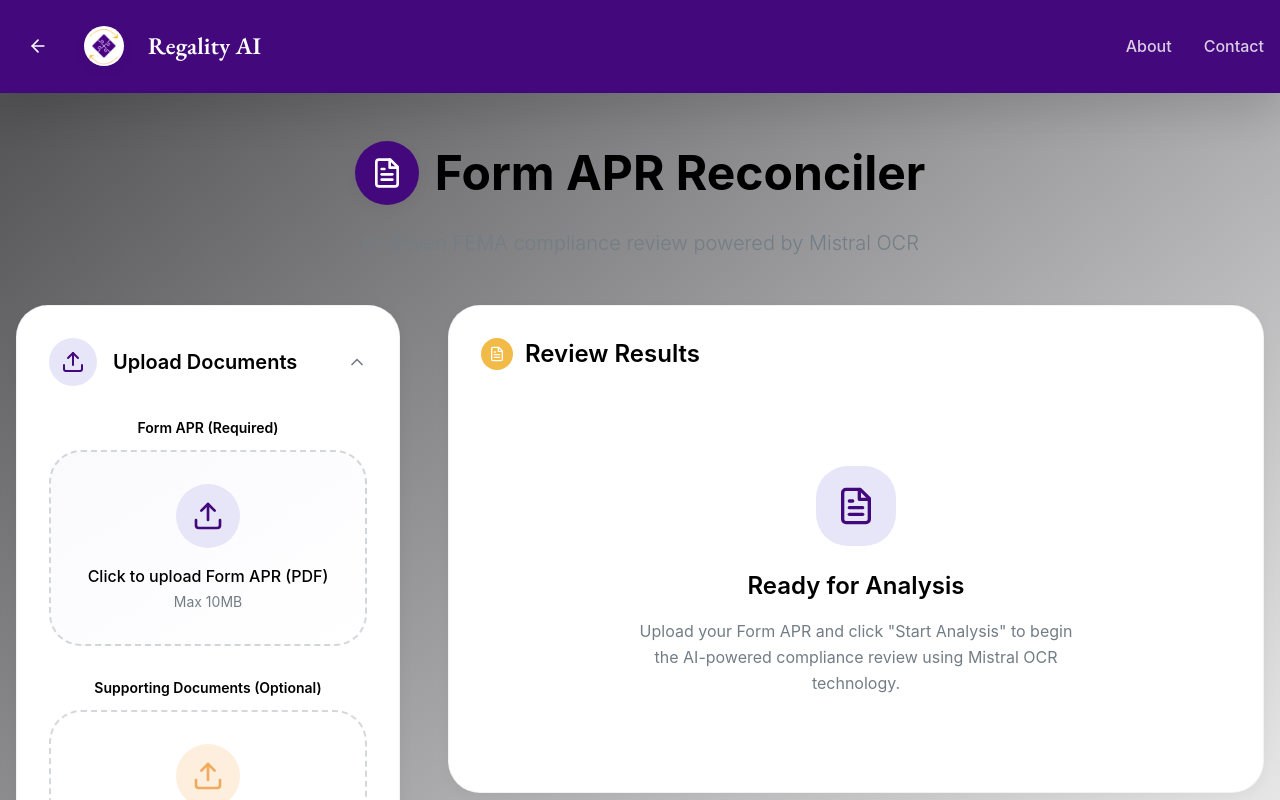
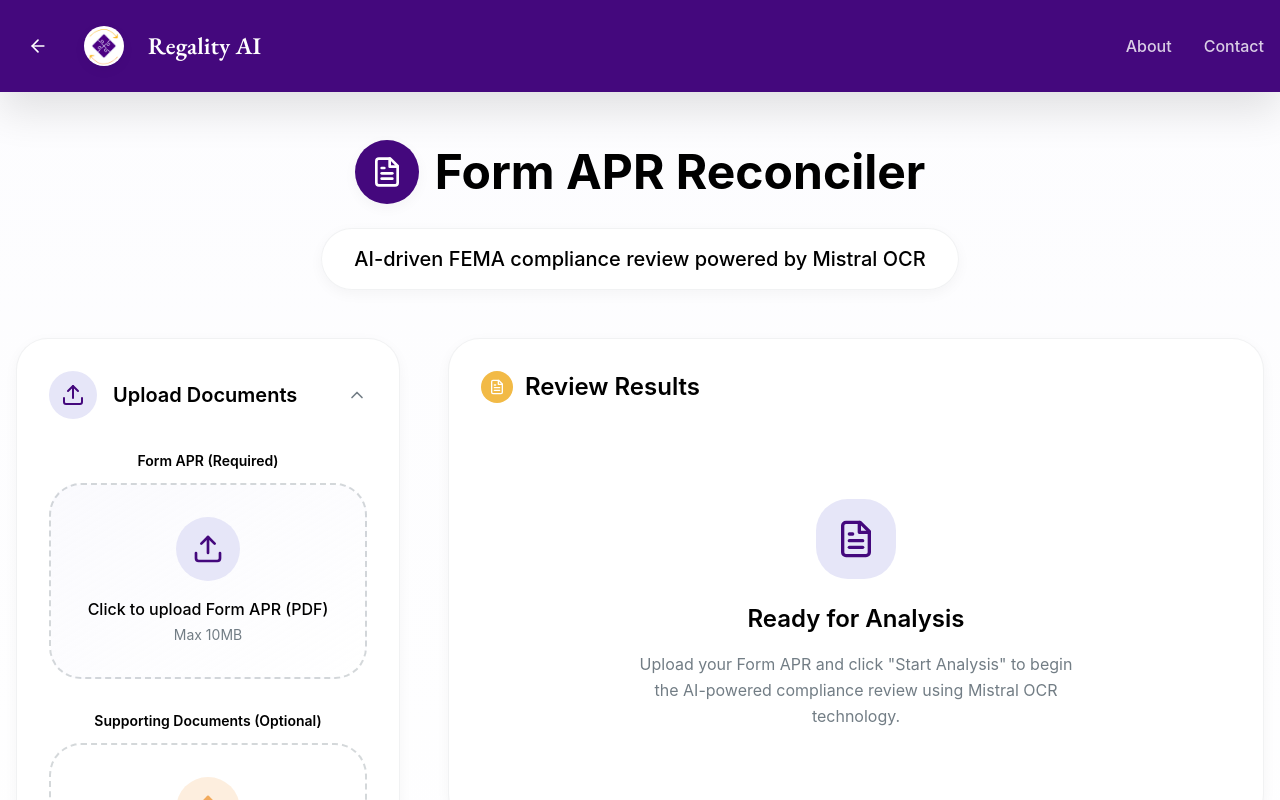
Before and after one commit to picturpoet/forms-java, a React (Vite) app: page /apr in a window 1280 px wide. Shown: the top 800 px of the page. Built offline with nearby package versions, Linux system fonts and the light colour scheme.

Commit message:
Fix contrast issues on APR page

```diff
--- a/src/pages/AprPage.tsx
+++ b/src/pages/AprPage.tsx
@@ -108,9 +108,9 @@
   };
 
   return (
-    <div className="min-h-screen bg-gradient-to-br from-brand-light/20 to-white">
-      {/* Header Bar */}
-      <header className="bg-brand-dark shadow-xl border-b border-brand-dark/20">
+    <div className="min-h-screen bg-white">
+      {/* Header Bar - Solid background for maximum contrast */}
+      <header className="bg-brand-dark shadow-xl">
         <div className="container mx-auto px-4 py-6">
           <div className="flex items-center justify-between">
             <div className="flex items-center gap-6">
@@ -166,8 +166,10 @@
         </div>
       </header>
 
+      {/* Main content with light background for better text contrast */}
+      <div className="bg-gradient-to-b from-brand-light/10 to-white">
         <div className="container mx-auto px-4 py-12">
-        {/* Main Title */}
+          {/* Main Title - High contrast on light background */}
           <div className="text-center mb-12">
             <div className="flex items-center justify-center gap-4 mb-6">
               <div className="w-16 h-16 bg-brand-dark rounded-2xl flex items-center justify-center shadow-card">
@@ -177,9 +179,12 @@
                 Form APR Reconciler
               </h2>
             </div>
-          <p className="text-xl text-text-light font-light">
+            {/* Fixed subline with high contrast */}
+            <div className="bg-white/80 backdrop-blur-sm rounded-2xl px-8 py-4 inline-block shadow-card border border-grey/10">
+              <p className="text-xl text-text font-medium">
                 AI-driven FEMA compliance review powered by Mistral OCR
               </p>
+            </div>
           </div>
 
           <div className="grid lg:grid-cols-3 gap-12">
@@ -239,7 +244,7 @@
 
               {/* Progress Info */}
               {isAnalyzing && analysisProgress && (
-              <div className="bg-gradient-to-r from-brand-light to-brand-light/50 border border-brand-dark/20 rounded-2xl p-6">
+                <div className="bg-white border border-brand-dark/20 rounded-2xl p-6 shadow-card">
                   <div className="flex items-center gap-3 mb-3">
                     <div className="w-8 h-8 bg-brand-dark rounded-lg flex items-center justify-center">
                       <AlertCircle className="w-4 h-4 text-white" />
@@ -270,5 +275,6 @@
           </div>
         </div>
       </div>
+    </div>
   );
 }
```
Lines whose indentation alone changed are shown as unchanged.
